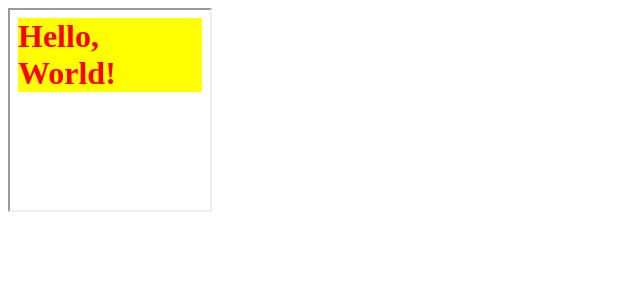
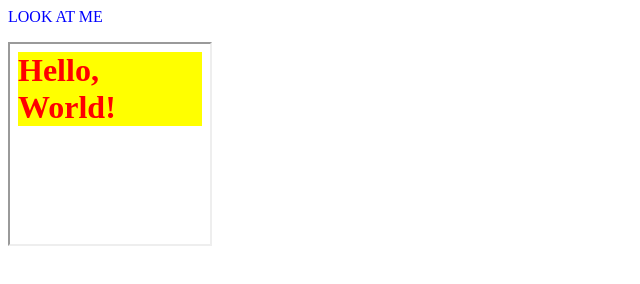
Before and after one commit to Grigori555/15.06.20---train-for-git, a plain HTML site: page index.html in a window 1280 px wide. Shown: the whole page, without its empty margins (0-640 px from the left). Drawn offline with Linux system fonts and the light colour scheme.

Commit message:
text for index.html

```diff
--- a/index.html
+++ b/index.html
@@ -1,8 +1,15 @@
 <html>
   <head>
     <link type="text/css" rel="stylesheet" media="all" href="lib/style.css" />
+    <style>
+    	p{
+    		text-transform: uppercase;
+    		color:blue;
+    	}
+    </style>
   </head>
   <body>
+  	<p>look at me</p>
     <iframe src="lib/hello.html" width="200" height="200" />
   </body>
 </html>
```
